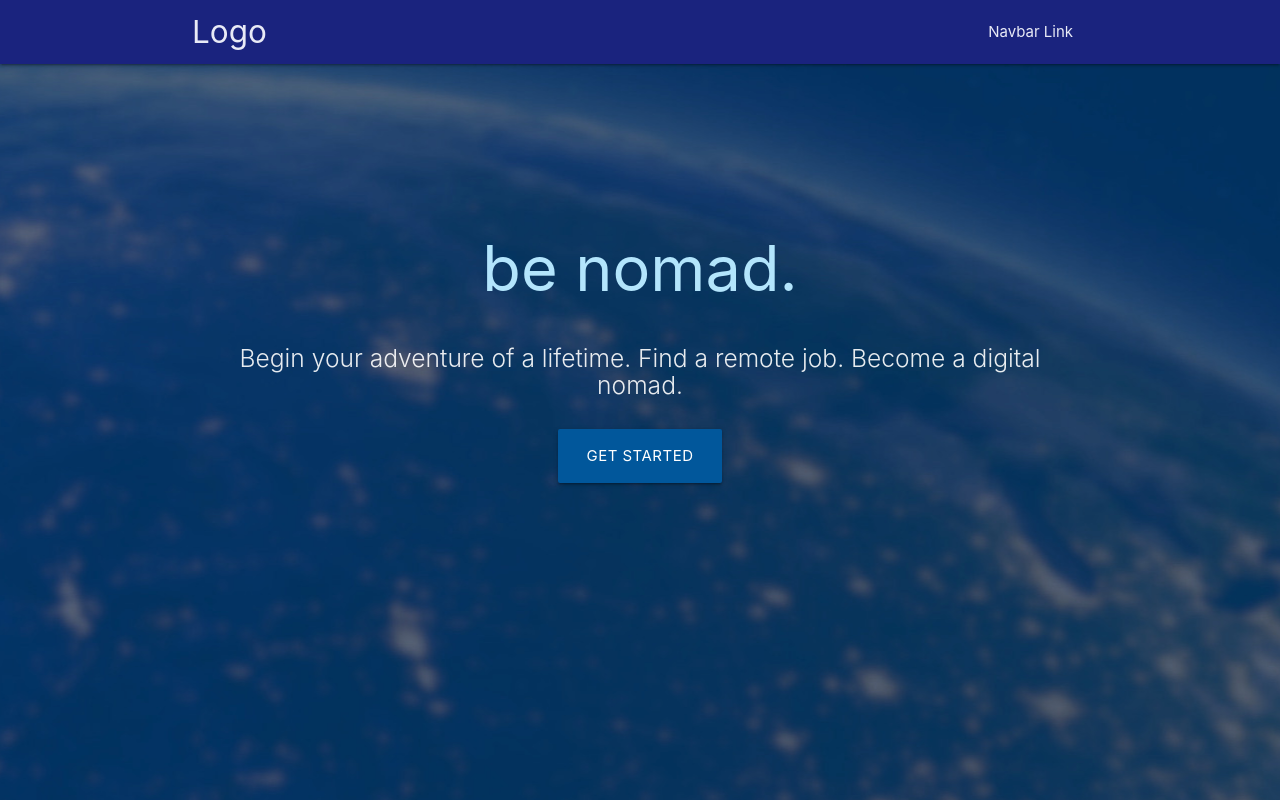
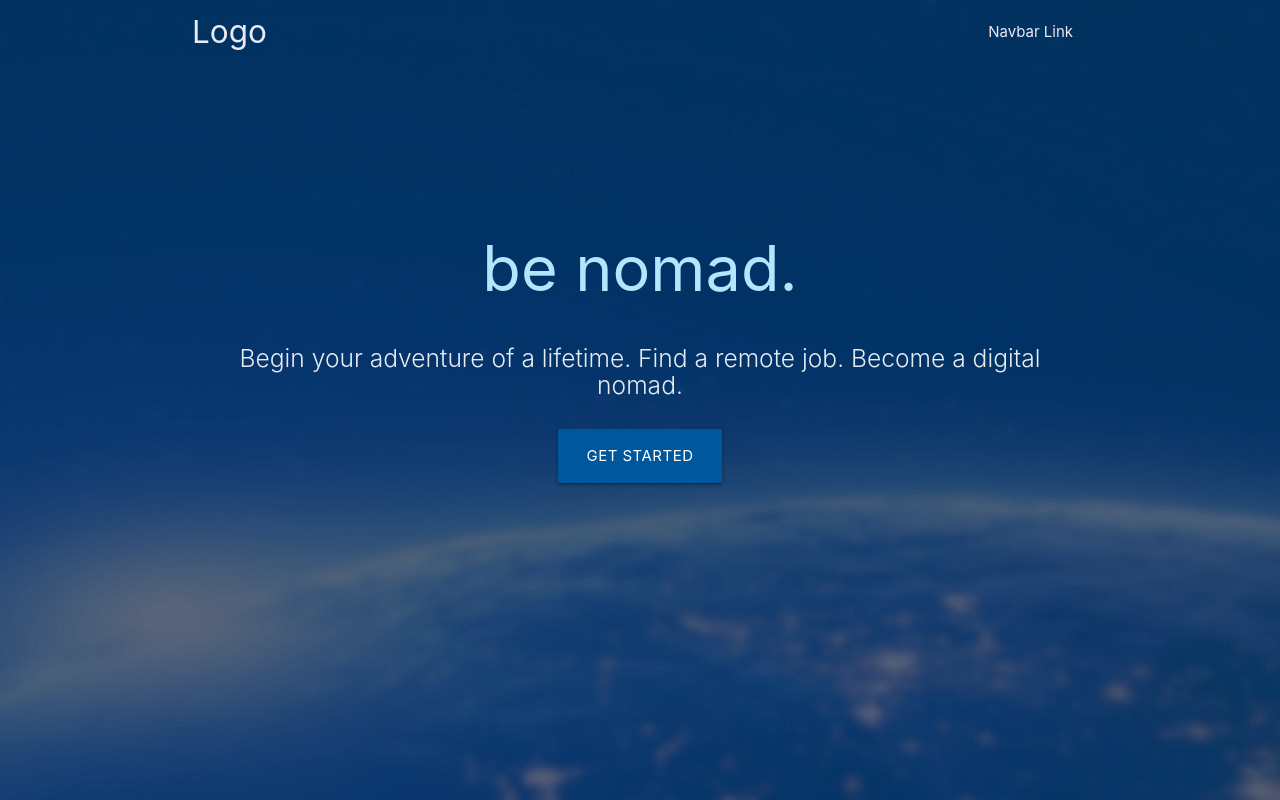
Before and after one commit to cfannybf/be_nomad, a Vue app in the folder webapp/: page / in a window 1280 px wide. Shown: the top 800 px of the page. Built offline with nearby package versions, Linux system fonts and the light colour scheme.

Commit message:
Style improvements

```diff
--- a/webapp/src/App.vue
+++ b/webapp/src/App.vue
@@ -1,6 +1,5 @@
 <template>
   <div id="app">
-    <NavBar />
     <FrontPage />
     <SearchResults />
     <FooterComponent />
@@ -8,7 +7,6 @@
 </template>
 
 <script>
-import NavBar from "./components/NavBar.vue";
 import FrontPage from "./components/FrontPage.vue";
 import SearchResults from "./components/SearchResults.vue";
 import FooterComponent from "./components/FooterComponent.vue";
@@ -16,7 +14,6 @@ import FooterComponent from "./components/FooterComponent.vue";
 export default {
   name: "app",
   components: {
-    NavBar,
     FrontPage,
     SearchResults,
     FooterComponent
--- a/webapp/src/components/FrontPage.vue
+++ b/webapp/src/components/FrontPage.vue
@@ -1,5 +1,6 @@
 <template>
   <div class="frontpage">
+    <NavBar />
     <div id="index-banner" class="parallax-container">
       <div class="section no-pad-bot">
         <div class="container scale-transition" id="get_started" v-bind:class="{ 'scale-out': state, hidden: state }">
@@ -53,14 +54,13 @@
           <br />
         </div>
       </div>
-      <div class="parallax">
-        <img class="image" src="../assets/back_1.jpeg" alt="Unsplashed background img" />
-      </div>
     </div>
   </div>
 </template>
 
 <script>
+import NavBar from "./NavBar.vue";
+
 export default {
   name: "FrontPage",
   data () {
@@ -81,6 +81,9 @@ export default {
       .get('http://127.0.0.1:5002/search?keywords=' + this.keywords)
       .then(response => (console.log(response)));
     }
+  },
+  components: {
+    NavBar
   }
 };
 </script>
@@ -89,4 +92,8 @@ export default {
 .hidden {
   display: none;
 }
+
+.frontpage {
+  background-image: url("../assets/back_1.jpeg");
+}
 </style>
--- a/webapp/src/components/NavBar.vue
+++ b/webapp/src/components/NavBar.vue
@@ -1,6 +1,6 @@
 <template>
   <div class="navbar">
-    <nav class="indigo darken-4" role="navigation">
+    <nav role="navigation">
       <div class="nav-wrapper container">
         <a id="logo-container" href="#" class="brand-logo">Logo</a>
         <ul class="right hide-on-med-and-down">
@@ -27,3 +27,10 @@ export default {
   name: "NavBar"
 };
 </script>
+
+<style scoped>
+nav {
+  background-color: transparent;
+  box-shadow: none;
+}
+</style>
```
